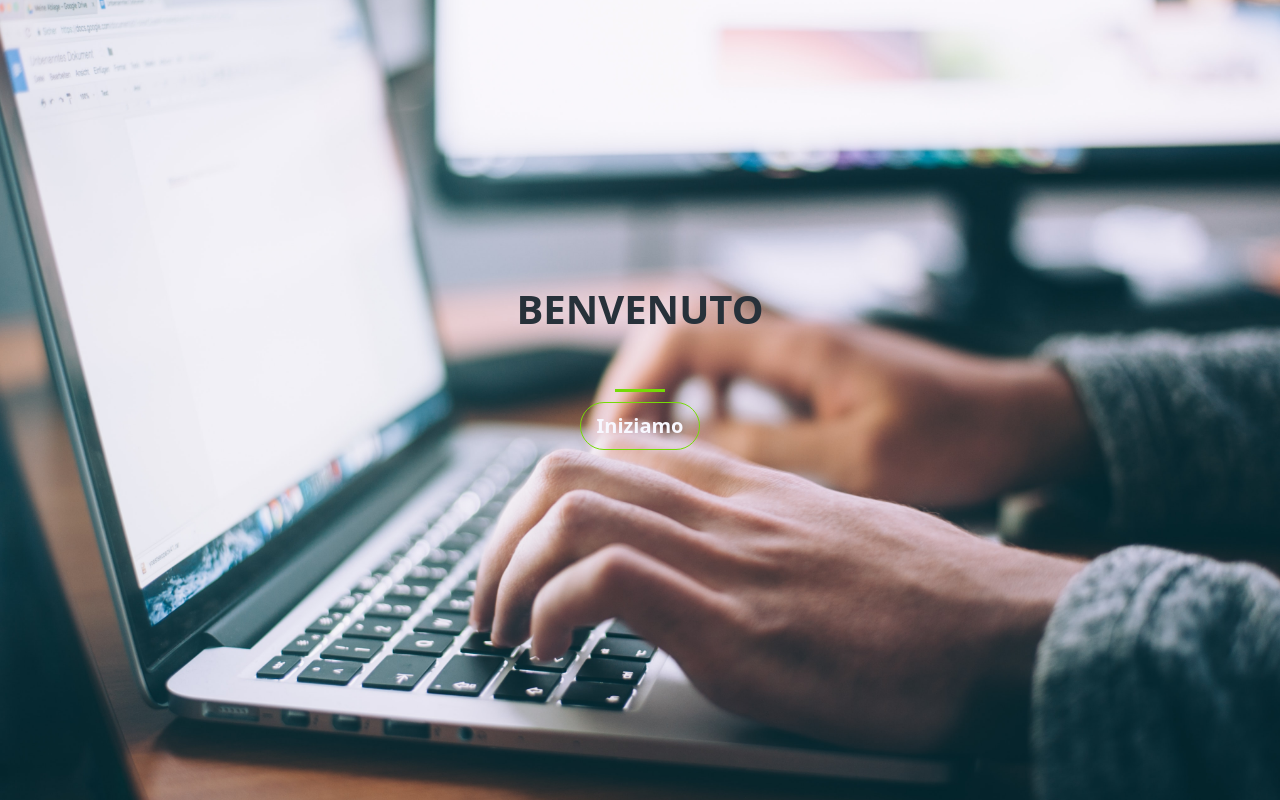
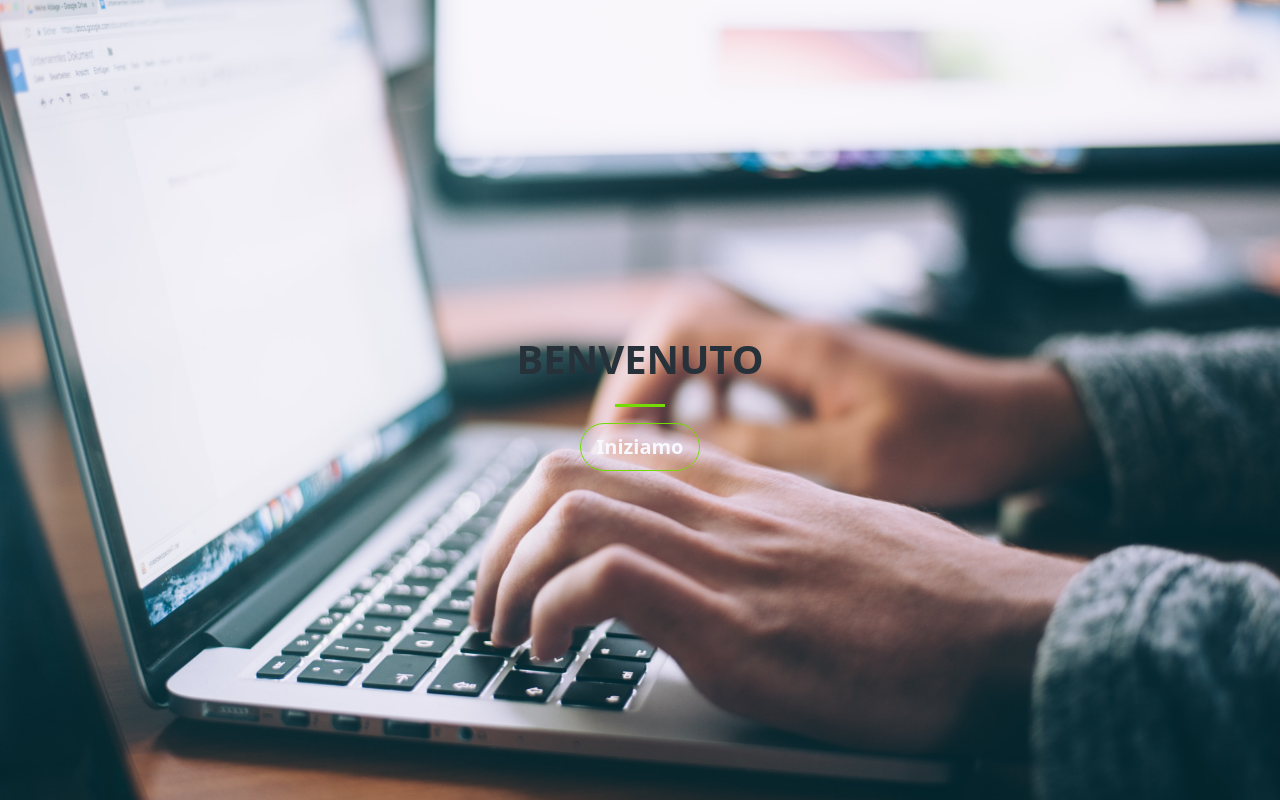
Before and after one commit to Saverio683/startup-landing-page.github.io, a plain HTML site: page index.html in a window 1280 px wide. Drawn offline with nearby package versions, Linux system fonts and the light colour scheme.

Commit message:
Add files via upload

```diff
--- a/index.html
+++ b/index.html
@@ -19,7 +19,7 @@
 	</style>
 </head>
 <body>
-	<div class="container">
+	<div class="container d-flex align-items-center h-100">
 		<div class="row">
 			<header class="text-center col-12">
 				<div class="scritta">
--- a/style.css
+++ b/style.css
@@ -5,14 +5,19 @@ html {
 
 body {
 	width: 100%;
-	height: 70%;
+	height: 100%;
+}
+
+.container {
+	width: 100%;
+	height: 100%;
+	justify-content: center;
 }
 
 .scritta {
 	font-size: 40px;
 	font-weight: bold;
 	text-align: center;
-	margin-top: 25%;
 	color: #27313a;;
 }
 
@@ -23,7 +28,6 @@ body {
 
 .pulsante {
 	text-align: center;
-	margin-top: 10px;
 
  }
 
@@ -45,7 +49,7 @@ body {
 }
 
 .buffer {
-	height: 50px;
+	height: 15px;
 }
 
 #linea {
@@ -53,6 +57,7 @@ body {
 	height: 3px;
 	width: 50px;
 	margin: auto;
+	margin-bottom: 1em;
 	background-color: #75db06;
 	opacity: 1.0;
 }
```
